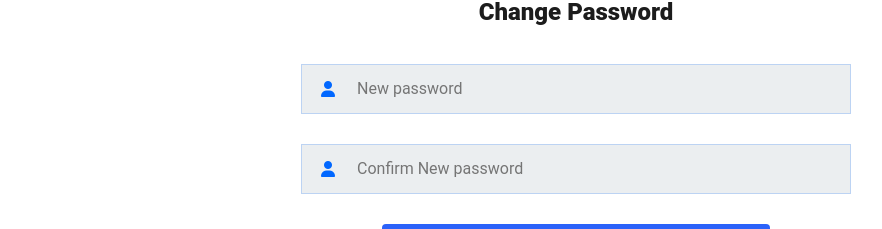
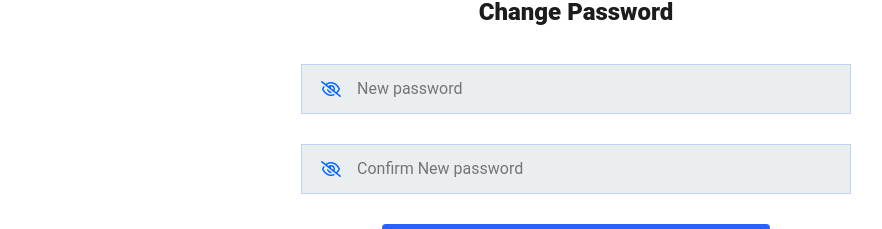
Before and after one commit to avnishkumarcorp/mainioclose, a React (Create React App) app: page /erp/change in a window 1280 px wide. Shown: the part 219-448 px from the top of the page, without its empty margins (64-946 px from the left). Built offline with nearby package versions, Linux system fonts and the light colour scheme.

Commit message:
add some small ui changes

```diff
--- a/src/Login/ChangePassword.js
+++ b/src/Login/ChangePassword.js
@@ -5,7 +5,7 @@ const ChangePassword = () => {
     <div className="cm-box container">
     <h2 className="cm-heading">Change Password</h2>
     <div className="cm-input-box">
-      <i class="cm-icon fa-solid fa-user"></i>
+      <i class="fa-regular cm-icon fa-eye-slash"></i>
       <input
         className="cm-input"
         type="password"
@@ -13,7 +13,7 @@ const ChangePassword = () => {
       />
     </div>
     <div className="cm-input-box">
-      <i class="cm-icon fa-solid fa-user"></i>
+      <i class="fa-regular cm-icon fa-eye-slash"></i>
       <input
         className="cm-input"
         type="password"
```
